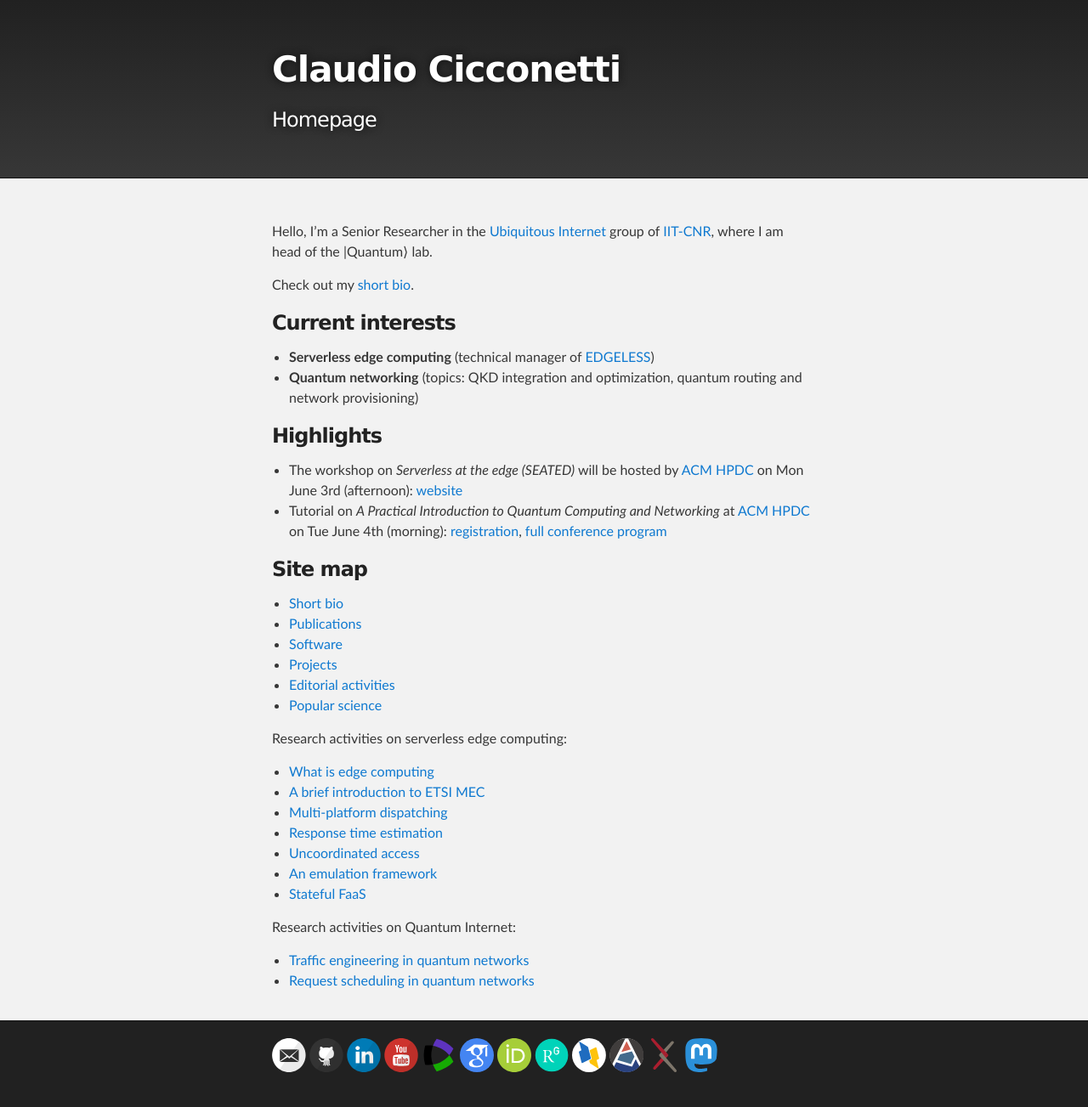
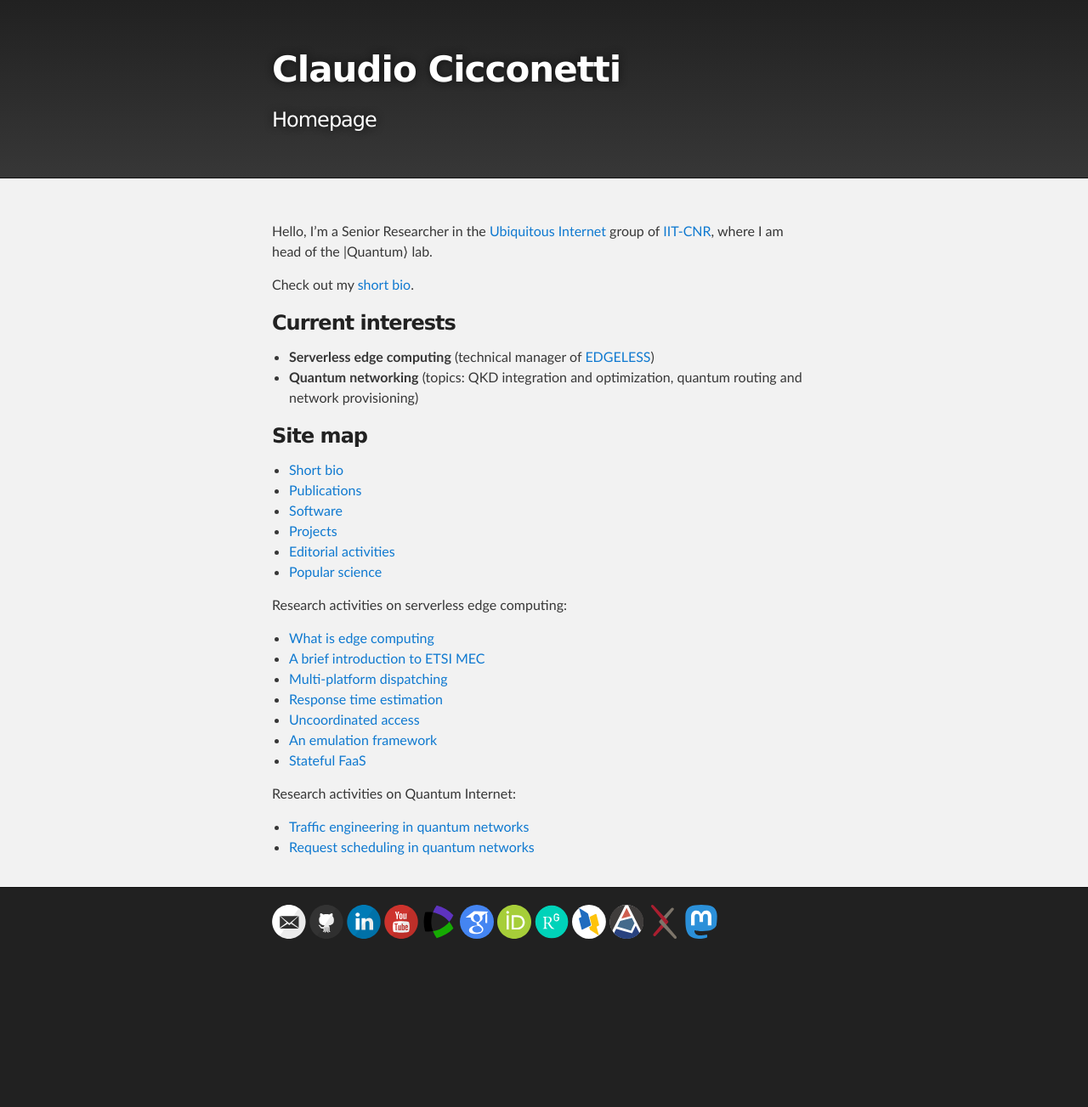
Before and after one commit to ccicconetti/ccicconetti.github.io, a Jekyll site: the page built from index.md, in a window 1280 px wide. Shown: the whole page at 85% size. Built offline with Jekyll 4.4.1, drawn with Linux system fonts in a browser that asks for light colours; after the commit the page ends 1146 px from its top, so only the background shows below that.

Commit message:
Remove stale highlights

```diff
--- a/index.md
+++ b/index.md
@@ -11,11 +11,6 @@ Check out my [short bio](bio.md).
 
 - **Serverless edge computing** (technical manager of [EDGELESS](https://edgeless-project.eu/))
 - **Quantum networking** (topics: QKD integration and optimization, quantum routing and network provisioning)
-
-### Highlights
-
-- The workshop on _Serverless at the edge (SEATED)_ will be hosted by [ACM HPDC](https://www.hpdc.org/2024/) on Mon June 3rd (afternoon): [website](https://edgeless-project.eu/seated/)
-- Tutorial on _A Practical Introduction to Quantum Computing and Networking_ at [ACM HPDC](https://www.hpdc.org/2024/) on Tue June 4th (morning): [registration](https://www.hpdc.org/2024/registration.html), [full conference program](https://www.hpdc.org/2024/program.html)
 
 ### Site map
 
```
